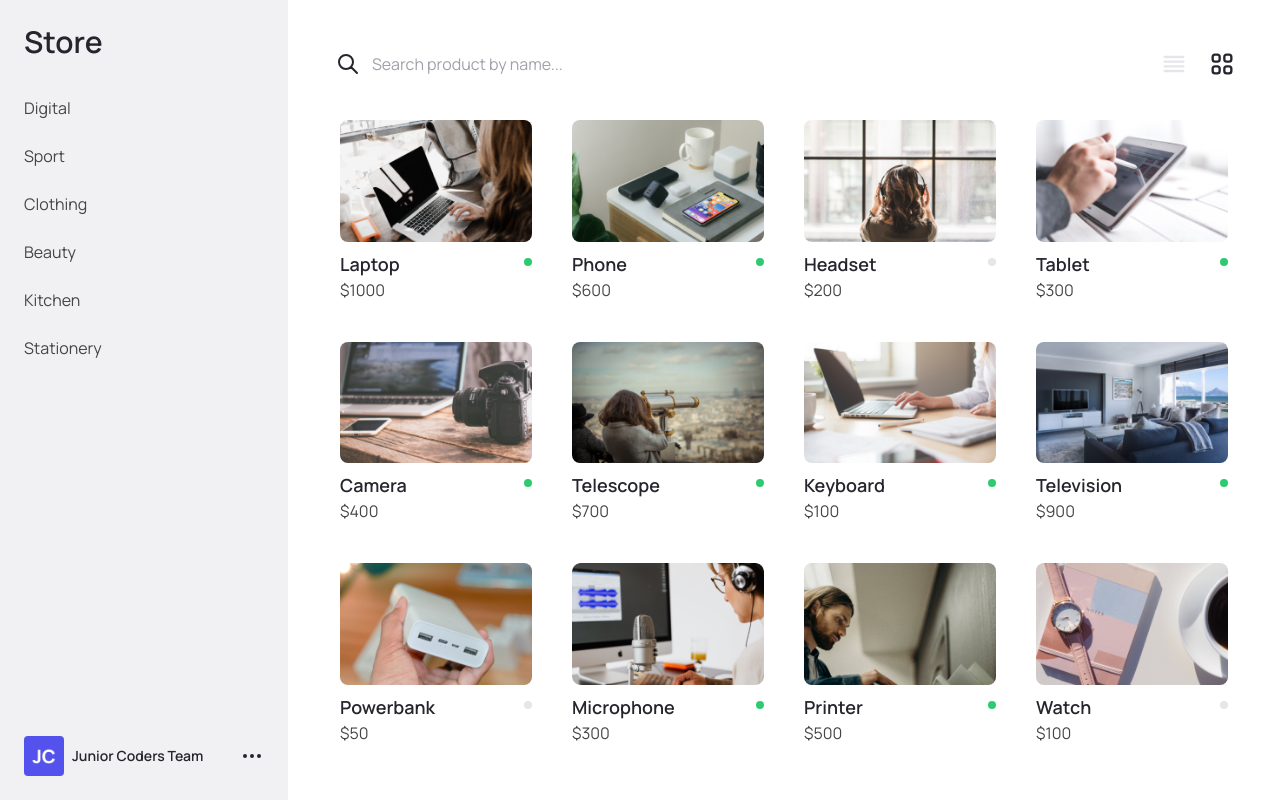
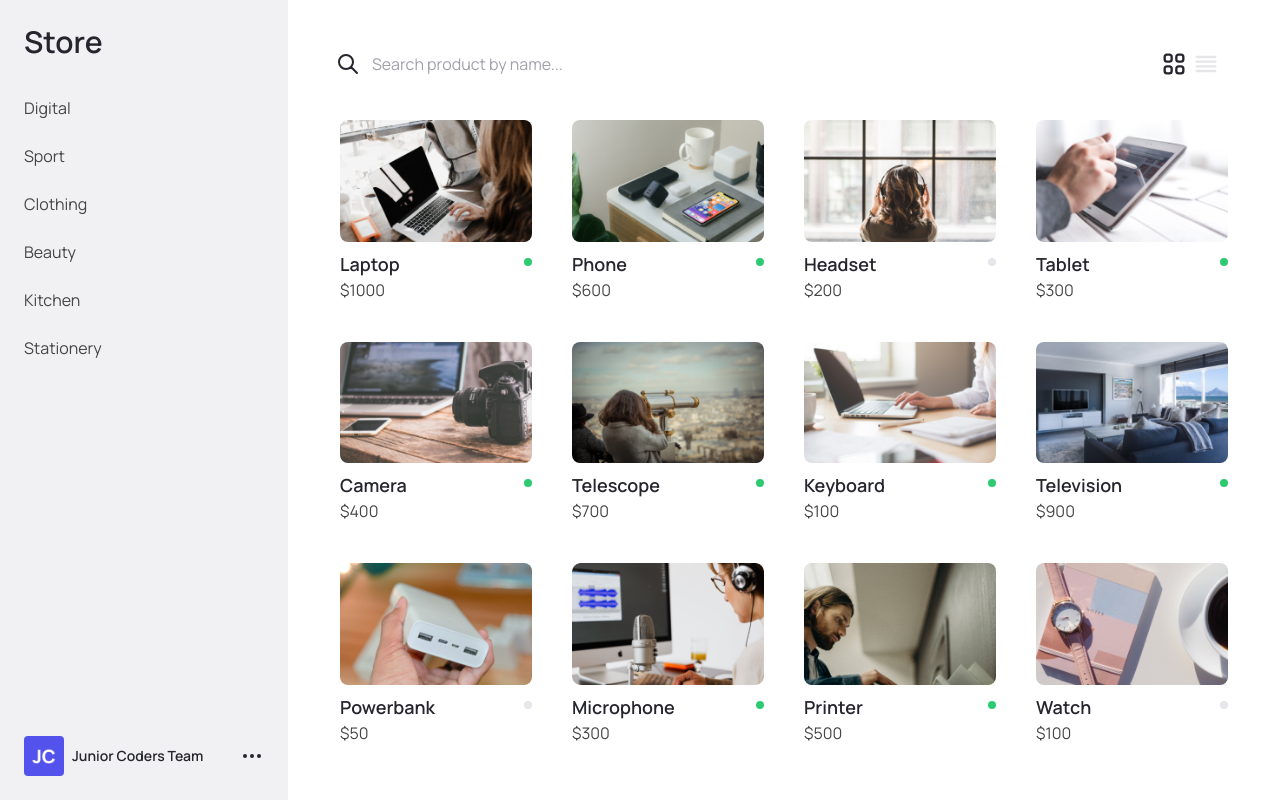
Before and after one commit to dumbmety/store, a React (Create React App) app: page / in a window 1280 px wide. Built offline with nearby package versions, Linux system fonts and the light colour scheme.

Commit message:
feat: Add toggle grid & list views

```diff
--- a/src/components/Header/Actions/Grid/Index.js
+++ b/src/components/Header/Actions/Grid/Index.js
@@ -1,9 +1,14 @@
 import { ViewGridIcon } from '@heroicons/react/outline'
 const grid = props => {
-  const { active } = props;
+  const { setGridView, GridView } = props
   return (
-    <li className={`mr-1 ${active ? 'curser-normal' : 'cursor-pointer'}`}>
-      <ViewGridIcon className={`${active ? 'text-black' : 'text-cool' } w-7 h-7 `} />
+    <li
+      onClick={() => setGridView(true)}
+      className={`mr-1 ${GridView ? 'curser-normal' : 'cursor-pointer'}`}
+    >
+      <ViewGridIcon
+        className={`${GridView ? 'text-black' : 'text-cool'} w-7 h-7 `}
+      />
     </li>
   )
 }
--- a/src/components/Header/Actions/List/Index.js
+++ b/src/components/Header/Actions/List/Index.js
@@ -1,10 +1,13 @@
 import { ViewListIcon } from '@heroicons/react/outline'
 const list = props => {
-  const { active } = props
+  const { GridView, setGridView } = props
   return (
-    <li className={`mr-1 ${active ? 'curser-normal' : 'cursor-pointer'}`}>
+    <li
+      onClick={() => setGridView(false)}
+      className={`mr-1 ${GridView ? 'cursor-pointer' : 'curser-normal'}`}
+    >
       <ViewListIcon
-        className={`${active ? 'text-black' : 'text-cool'} w-7 h-7 mr-4`}
+        className={`${GridView ? 'text-cool' : 'text-black'} w-7 h-7 mr-4`}
       />
     </li>
   )
--- a/src/components/Header/Actions/index.js
+++ b/src/components/Header/Actions/index.js
@@ -1,12 +1,13 @@
-import Grid from "./Grid/Index"
-import List from "./List/Index"
+import Grid from './Grid/Index'
+import List from './List/Index'
 import './style.css'
-const actions = () => {
+const actions = props => {
+  const { setGridView, GridView } = props
   return (
-    <nav className='product-header__actions'>
+    <nav className="hidden md:block product-header__actions">
       <ul>
-        <List />
-        <Grid active />
+        <Grid GridView={GridView} setGridView={setGridView} />
+        <List GridView={GridView} setGridView={setGridView} />
       </ul>
     </nav>
   )
--- a/src/components/Header/index.js
+++ b/src/components/Header/index.js
@@ -1,13 +1,14 @@
-import Actions from "./Actions";
-import Searchbar from "./Searchbar";
+import Actions from './Actions'
+import Searchbar from './Searchbar'
 import './style.css'
-const header = () => {
+const header = props => {
+  const { setGridView, GridView } = props
   return (
-    <header className='products-header'>
+    <header className="products-header">
       <Searchbar />
-      <Actions />
+      <Actions GridView={GridView} setGridView={setGridView} />
     </header>
-  );
-};
+  )
+}
 
 export default header
--- a/src/components/Main/index.js
+++ b/src/components/Main/index.js
@@ -2,6 +2,7 @@ import './style.css'
 import SimpleBar from 'simplebar-react'
 
 function Main({ children }) {
+
   return (
     <main className="content">
       <SimpleBar className="scroll">{children}</SimpleBar>
--- a/src/components/Products/Product/index.js
+++ b/src/components/Products/Product/index.js
@@ -3,17 +3,23 @@ import './style.css'
 import PropTypes from 'prop-types'
 import { Link } from 'react-router-dom'
 
-function Product({ name, price, status, image, route }) {
+function Product({ name, price, status, image, route, GridView }) {
   return (
-    <li className="product">
-      <Link to={`/product/${route}`} className="route" />
-      <img className="image" src={`/images/${image}`} alt={name} />
-      <div className="details">
+    <li className={`product  ${!GridView && 'flex'}`}>
+      <div>
+        <Link to={`/product/${route}`} className="route" />
+        <img className="image" src={`/images/${image}`} alt={name} />
+      </div>
+      <div className={`details ${!GridView && 'ml-4'}`}>
         <div>
           <h3 className="name">{name}</h3>
           <h4 className="price">${price}</h4>
         </div>
-        <span className={`status ${status ? 'available' : 'unavailable'}`} />
+        <span
+          className={`status ${!GridView && 'ml-1'} ${
+            status ? 'available' : 'unavailable'
+          }`}
+        />
       </div>
     </li>
   )
--- a/src/components/Products/Product/style.css
+++ b/src/components/Products/Product/style.css
@@ -7,7 +7,7 @@
 }
 
 .product .image {
-  @apply w-full rounded-lg;
+  @apply w-full rounded-lg lg:max-w-xs;
 }
 
 .product .details {
--- a/src/components/Products/index.js
+++ b/src/components/Products/index.js
@@ -3,9 +3,16 @@ import './style.css'
 import products from '../../constants/products'
 import Product from './Product'
 
-function Products() {
+const Products = props => {
+  const { GridView } = props
   return (
-    <ul className="products">
+    <ul
+      className={`products ${
+        GridView
+          ? 'grid gap-4 grid-cols-1 sm:grid-cols-2 lg:grid-cols-3 xl:grid-cols-4 2xl:grid-cols-5'
+          : 'grid grid-cols-1 gap-4'
+      }`}
+    >
       {products.map(product => (
         <Product
           key={product.id}
@@ -14,6 +21,7 @@ function Products() {
           status={product.status}
           image={product.image}
           route={product.route}
+          GridView={GridView}
         />
       ))}
     </ul>
--- a/src/components/Products/style.css
+++ b/src/components/Products/style.css
@@ -1,3 +1,3 @@
 .products {
-  @apply mt-5 grid gap-4 grid-cols-1 sm:grid-cols-2 lg:grid-cols-3 xl:grid-cols-4 2xl:grid-cols-5;
+  @apply mt-5;
 }
--- a/src/containers/Home.js
+++ b/src/containers/Home.js
@@ -2,14 +2,16 @@ import Main from '../components/Main'
 import Products from '../components/Products'
 import Sidebar from '../components/Sidebar'
 import Header from '../components/Header'
+import { useState } from 'react'
 
 function Home() {
+  const [GridView, setGridView] = useState(true)
   return (
     <div className="flex">
       <Sidebar />
       <Main>
-        <Header />
-        <Products />
+        <Header GridView={GridView} setGridView={setGridView} />
+        <Products GridView={GridView} />
       </Main>
     </div>
   )
```
